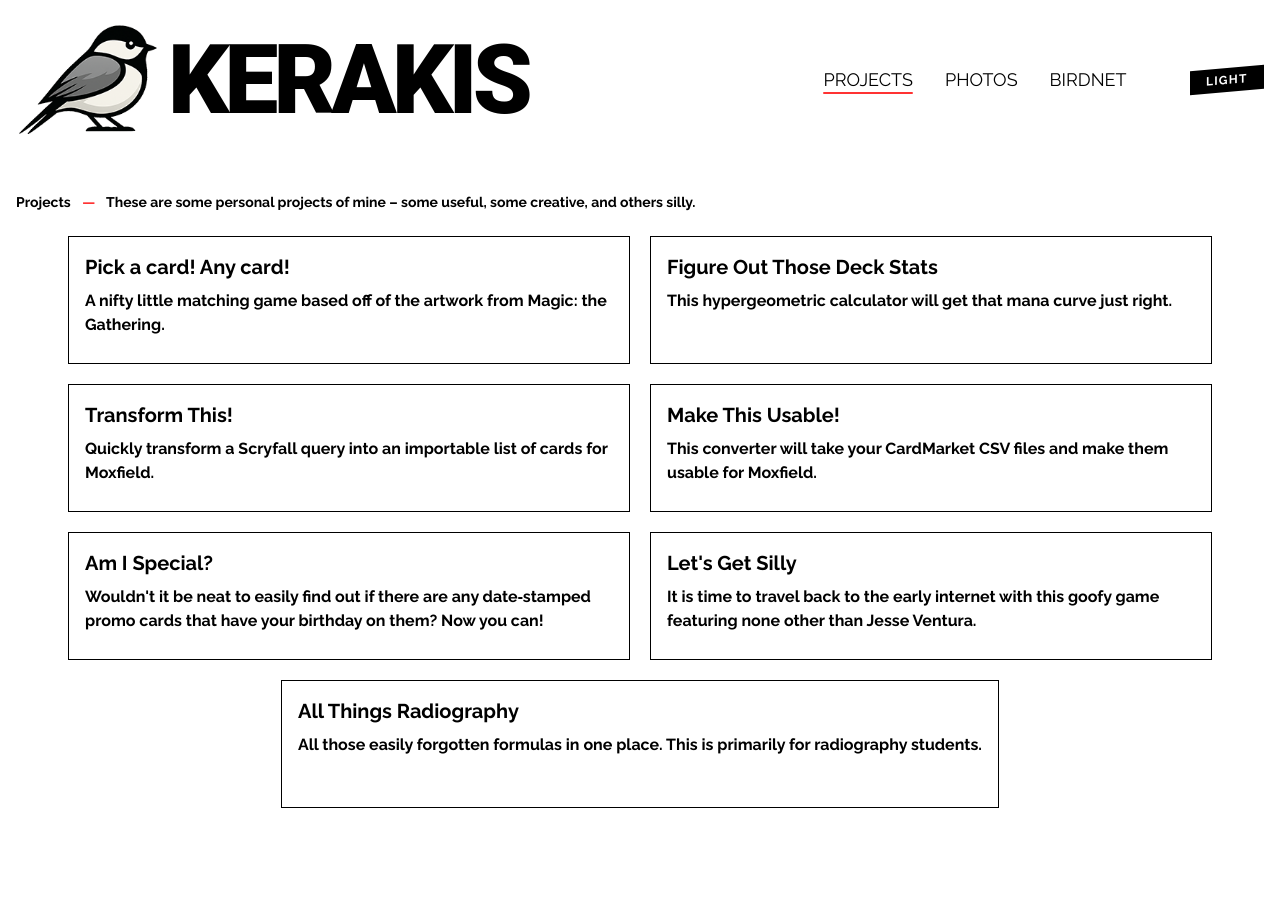
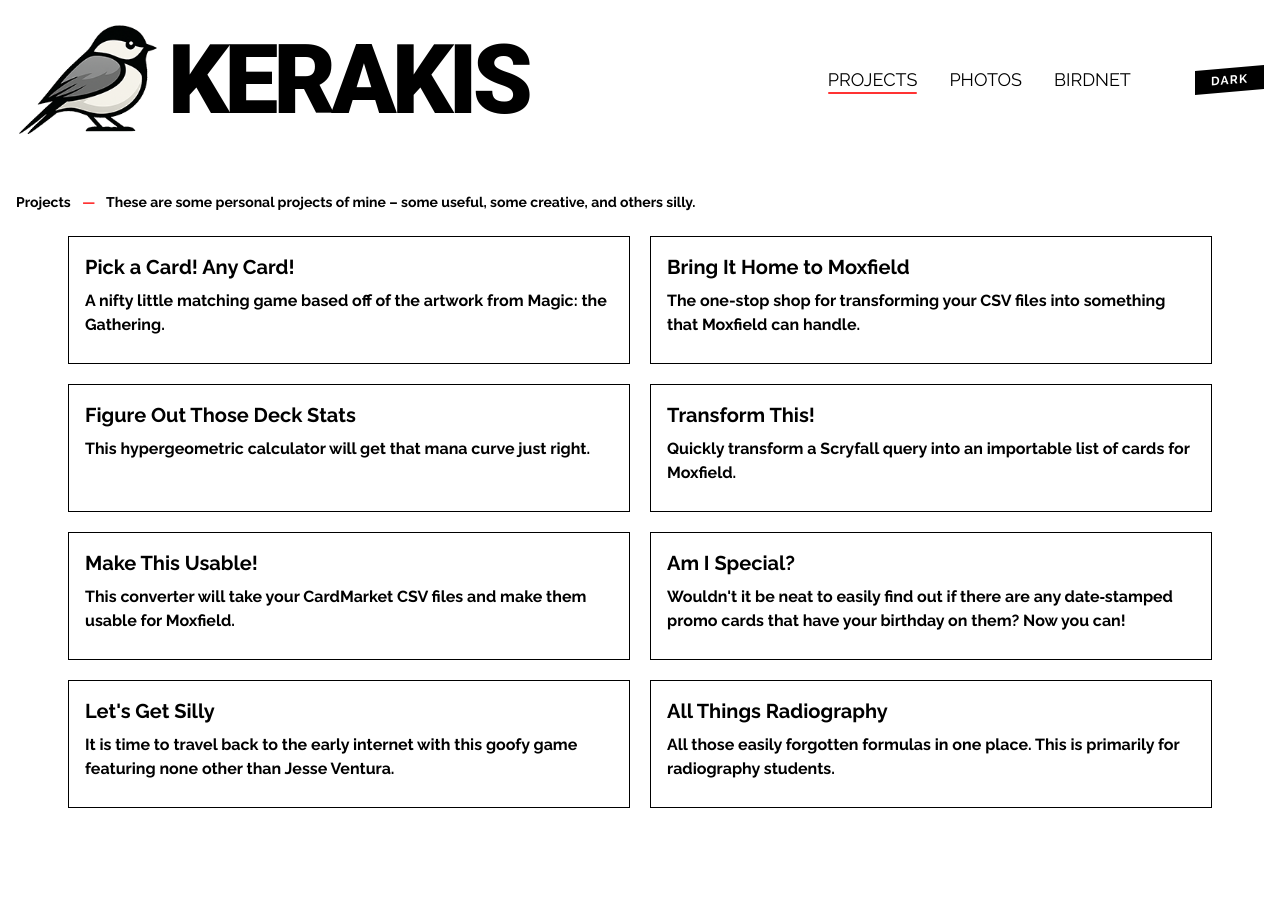
Before and after one commit to Kerakis/homepage, a SvelteKit app: page /projects in a window 1280 px wide. Shown: the top 902 px of the page. Built offline with nearby package versions, Linux system fonts and the light colour scheme.

Commit message:
Fix dark mode binding and improve project card titles for consistency

```diff
--- a/src/routes/+layout.svelte
+++ b/src/routes/+layout.svelte
@@ -107,7 +107,7 @@
         dark:text-black"
 					aria-label="Toggle dark mode"
 				>
-					<span class="relative z-10">{darkMode ? 'LIGHT' : 'DARK'}</span>
+					<span class="relative z-10">{$darkMode ? 'LIGHT' : 'DARK'}</span>
 				</button>
 			</nav>
 		</div>
--- a/src/routes/projects/+page.svelte
+++ b/src/routes/projects/+page.svelte
@@ -14,9 +14,19 @@
 		<div
 			class="hover:border-accent min-h-32 border-1 p-4 transition-colors duration-200 ease-in-out"
 		>
-			<header class="mb-2 text-xl font-bold">Pick a card! Any card!</header>
+			<header class="mb-2 text-xl font-bold">Pick a Card! Any Card!</header>
 			<section>
 				A nifty little matching game based off of the artwork from Magic: the Gathering.
+			</section>
+		</div>
+	</a>
+	<a href="https://omenpath.kerakis.online" target="_blank" rel="noreferrer" class="block">
+		<div
+			class="hover:border-accent min-h-32 border-1 p-4 transition-colors duration-200 ease-in-out"
+		>
+			<header class="mb-2 text-xl font-bold">Bring It Home to Moxfield</header>
+			<section>
+				The one-stop shop for transforming your CSV files into something that Moxfield can handle.
 			</section>
 		</div>
 	</a>
@@ -70,18 +80,15 @@
 			</section>
 		</div>
 	</a>
-	<div class="last:flex last:justify-center last:sm:col-span-2">
-		<a
-			href="https://radiography.kerakis.online"
-			target="_blank"
-			rel="noreferrer"
-			class="hover:border-accent block min-h-32 border-1 p-4 transition-colors duration-200 ease-in-out"
+	<a href="https://radiography.kerakis.online" target="_blank" rel="noreferrer" class="block">
+		<div
+			class="hover:border-accent min-h-32 border-1 p-4 transition-colors duration-200 ease-in-out"
 		>
 			<header class="mb-2 text-xl font-bold">All Things Radiography</header>
 			<section>
 				All those easily forgotten formulas in one place. This is primarily for radiography
 				students.
 			</section>
-		</a>
-	</div>
+		</div>
+	</a>
 </div>
```
